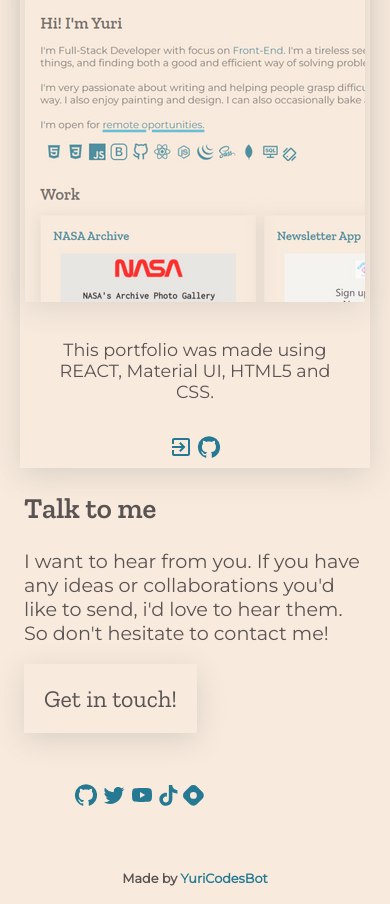
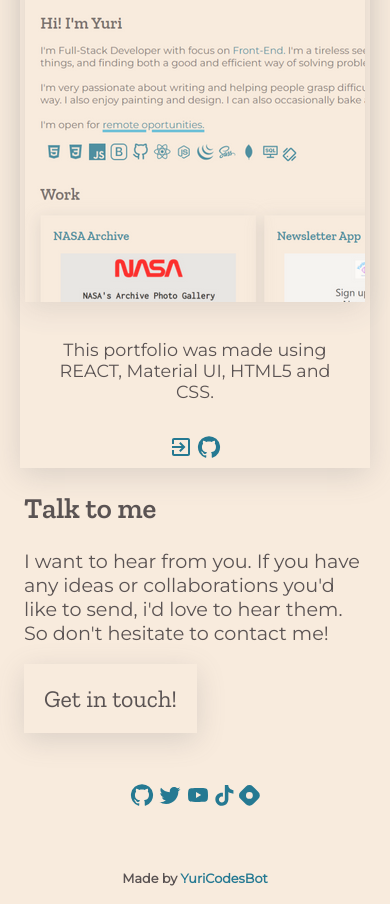
Before and after one commit to YuriCodes/REACT-portfolio, a React (Create React App) app: page / in a window 390 px wide. Shown: the part 2690-3594 px from the top of the page. Built offline with nearby package versions, Linux system fonts and the light colour scheme.

Commit message:
minor mobile changes

```diff
--- a/src/Mobile-contact.jsx
+++ b/src/Mobile-contact.jsx
@@ -15,8 +15,7 @@ function MobileContact(){
           display: 'flex',
           alignItems: 'center',
           flexDirection: 'row',
-          position: 'relative',
-
+          justifyContent: 'center',
           p: 5,
           m: 1
         }}
--- a/src/Projects.jsx
+++ b/src/Projects.jsx
@@ -66,8 +66,8 @@ const itemData = [
         title: 'This site you are on! ',
         author: 'YuriCodesBot',
         description: 'This portfolio was made using REACT, Material UI, HTML5 and CSS.',
-        link: '',
-        repository: ''
+        link: 'https://yuricodesbotdev.netlify.app/',
+        repository: 'https://github.com/YuriCodes/REACT-portfolio'
     }
 ]
 
--- a/src/index.css
+++ b/src/index.css
@@ -146,6 +146,7 @@ hr{
   .desktop-no{
     display: block;
     font-size: 1.3em;
+
   }
   .work-box:hover{
     box-shadow: none;
```
